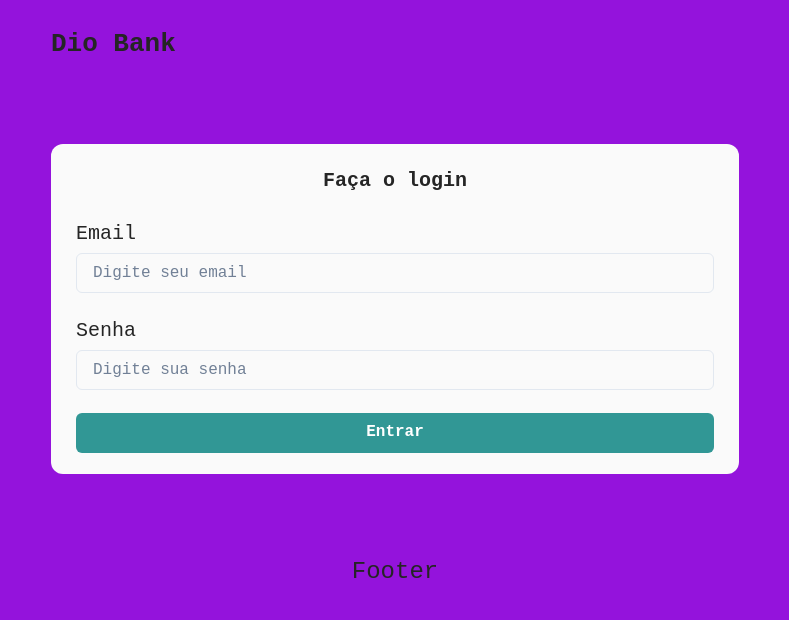
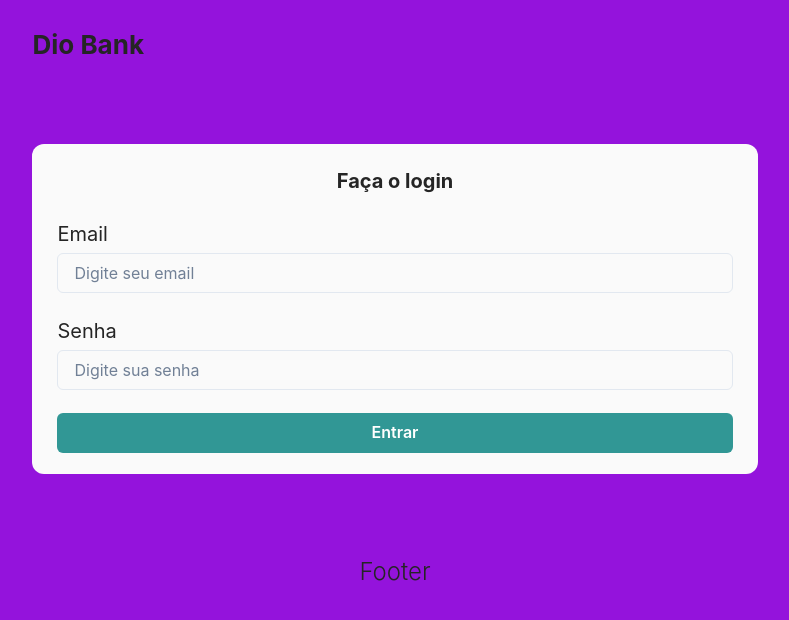
Before and after one commit to alisson2014/dio-bank-ts, a React (Create React App) app: page / in a window 1280 px wide. Shown: the top 620 px of the page, without its empty margins (245-1034 px from the left). Built offline with nearby package versions, Linux system fonts and the light colour scheme.

Commit message:
refatorando

```diff
--- /dev/null
+++ b/src/app.tsx
@@ -0,0 +1,22 @@
+import { ChakraProvider } from "@chakra-ui/react"
+import { BrowserRouter } from "react-router-dom"
+import { AppContextProvider, Layout } from "./components"
+import AppRouter from "./routes"
+import { ResetCss } from "./theme/globalStyles"
+
+function App() {
+  return (
+    <BrowserRouter>
+      <AppContextProvider>
+        <ResetCss />
+        <ChakraProvider>
+          <Layout>
+            <AppRouter />
+          </Layout>
+        </ChakraProvider>
+      </AppContextProvider>
+    </BrowserRouter>
+  )
+}
+
+export default App
--- a/src/index.tsx
+++ b/src/index.tsx
@@ -1,21 +1,12 @@
 import React from "react"
 import ReactDOM from "react-dom/client"
-import { ChakraProvider } from "@chakra-ui/react"
+import App from "./app"
 import reportWebVitals from "./reportWebVitals"
-import { BrowserRouter } from "react-router-dom"
-import AppRouter from "./routes"
-import { AppContextProvider } from "./components"
 
 const root = ReactDOM.createRoot(document.getElementById("root") as HTMLElement)
 root.render(
   <React.StrictMode>
-    <BrowserRouter>
-      <AppContextProvider>
-        <ChakraProvider>
-          <AppRouter />
-        </ChakraProvider>
-      </AppContextProvider>
-    </BrowserRouter>
+    <App />
   </React.StrictMode>
 )
 
--- a/src/routes.tsx
+++ b/src/routes.tsx
@@ -1,13 +1,12 @@
 import { Routes, Route } from "react-router-dom"
 import { Home, Account, NotFound } from "./pages"
-import { AppContext, Layout } from "./components"
+import { AppContext } from "./components"
 import { useContext } from "react"
 
 const AppRouter = () => {
   const { isLoggedIn } = useContext(AppContext)
 
   return (
-    <Layout>
     <Routes>
       <Route path="*" element={<NotFound />} />
       <Route path="/" element={<Home />} />
@@ -16,7 +15,6 @@ const AppRouter = () => {
         element={isLoggedIn ? <Account /> : <NotFound />}
       />
     </Routes>
-    </Layout>
   )
 }
 
--- /dev/null
+++ b/src/theme/globalStyles.ts
@@ -0,0 +1,13 @@
+import { createGlobalStyle } from "styled-components"
+
+export const ResetCss = createGlobalStyle`
+  * {
+    margin: 0;
+    padding: 0;
+    box-sizing: border-box;
+  }
+
+  body * {
+    font-family: -apple-system, BlinkMacSystemFont, 'Segoe UI', Roboto, Oxygen, Ubuntu, Cantarell, 'Open Sans', 'Helvetica Neue', sans-serif;
+  }
+`
```
Also changed, not shown: src/api/index.ts (renamed from src/api.ts). Lines whose indentation alone changed are shown as unchanged.
